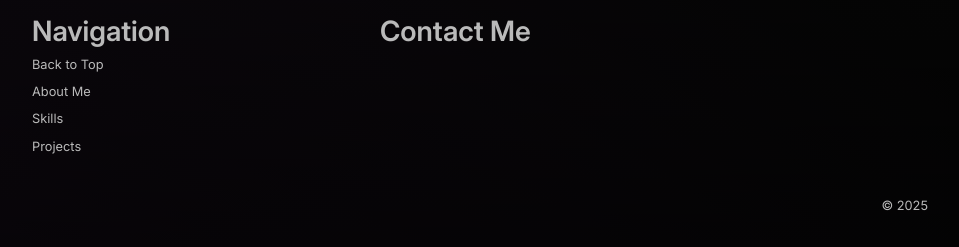
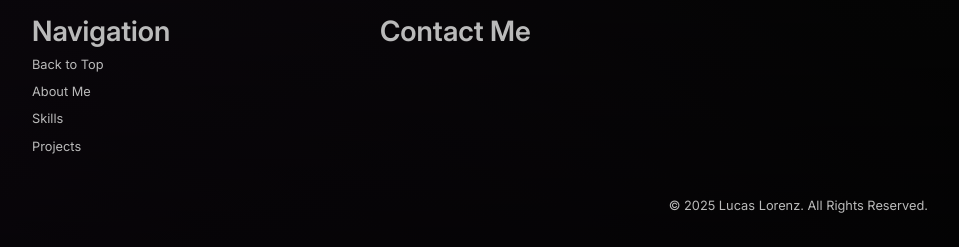
Before and after one commit to LucLor06/portfolio, a Django app: template main/templates/home.html in a window 1280 px wide. Shown: the part 1105-1352 px from the top of the page, without its empty margins (160-1119 px from the left). Run offline with Django 5.2, Linux system fonts and the light colour scheme; the template is opened without the code that fills it, so the values that code supplies are empty; style sheets or scripts are compiled from the project's sources; some libraries are stand-ins or nearby versions.

Commit message:
feat(templates): Add all rights reserved statement to footer in base template

```diff
--- a/main/templates/base.html
+++ b/main/templates/base.html
@@ -98,7 +98,7 @@
                     {% endfor %}
                 </div>
                 <div>
-                    <p>© {% now "Y" %}</p>
+                    <p>© {% now "Y" %} Lucas Lorenz. All Rights Reserved.</p>
                 </div>
             </div>
         </footer>
```
